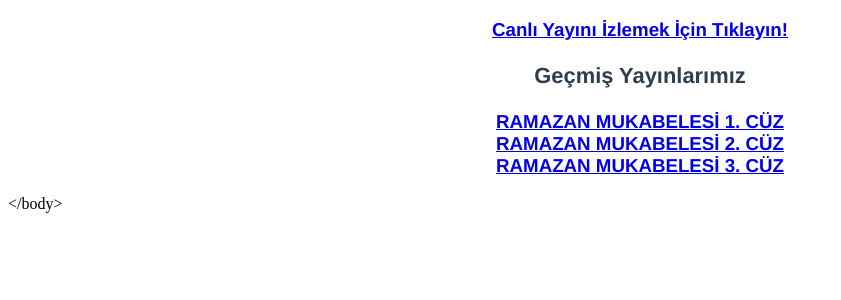
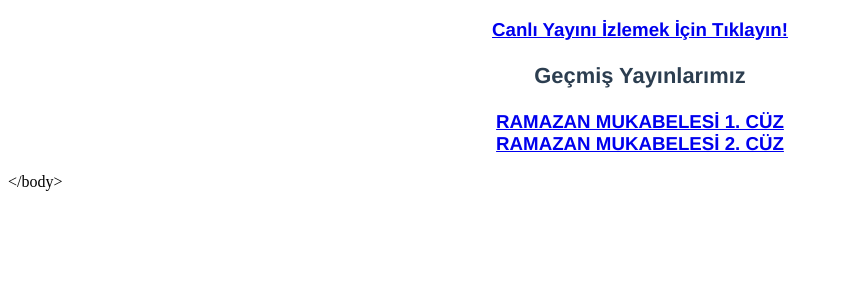
Before and after one commit to Abdulsametileri/mukabele, a Vue app: page / in a window 1280 px wide. Shown: the top 300 px of the page, without its empty margins (0-841 px from the left). Built offline with nearby package versions, Linux system fonts and the light colour scheme.

Commit message:
Update App.vue

```diff
--- a/src/App.vue
+++ b/src/App.vue
@@ -19,7 +19,6 @@
       <br>
       <a href="https://www.youtube.com/watch?v=5jKn8cbNa-E">RAMAZAN MUKABELESİ 2. CÜZ</a>
       <br>
-      <a href="https://www.youtube.com/watch?v=2liZ3Q4auy0">RAMAZAN MUKABELESİ 3. CÜZ</a>
     </h3>
   </div>
 </template>
```
